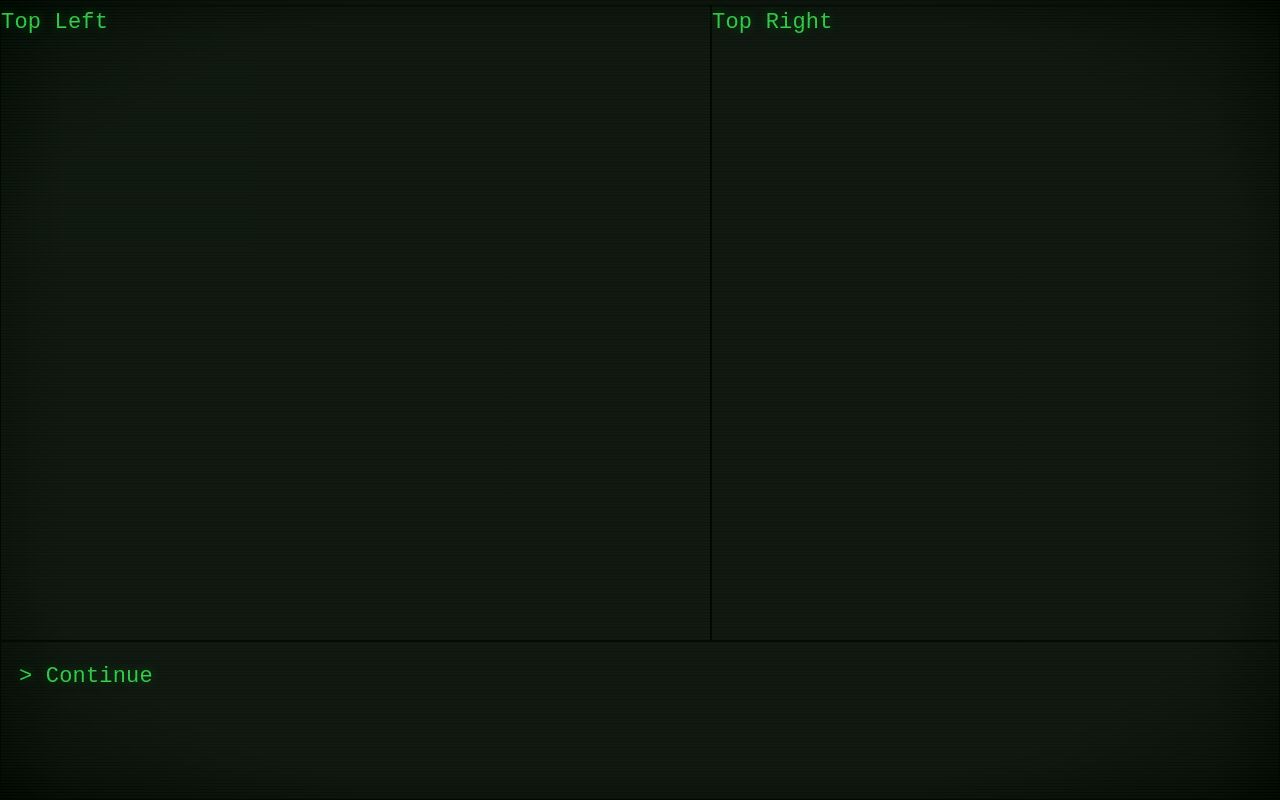
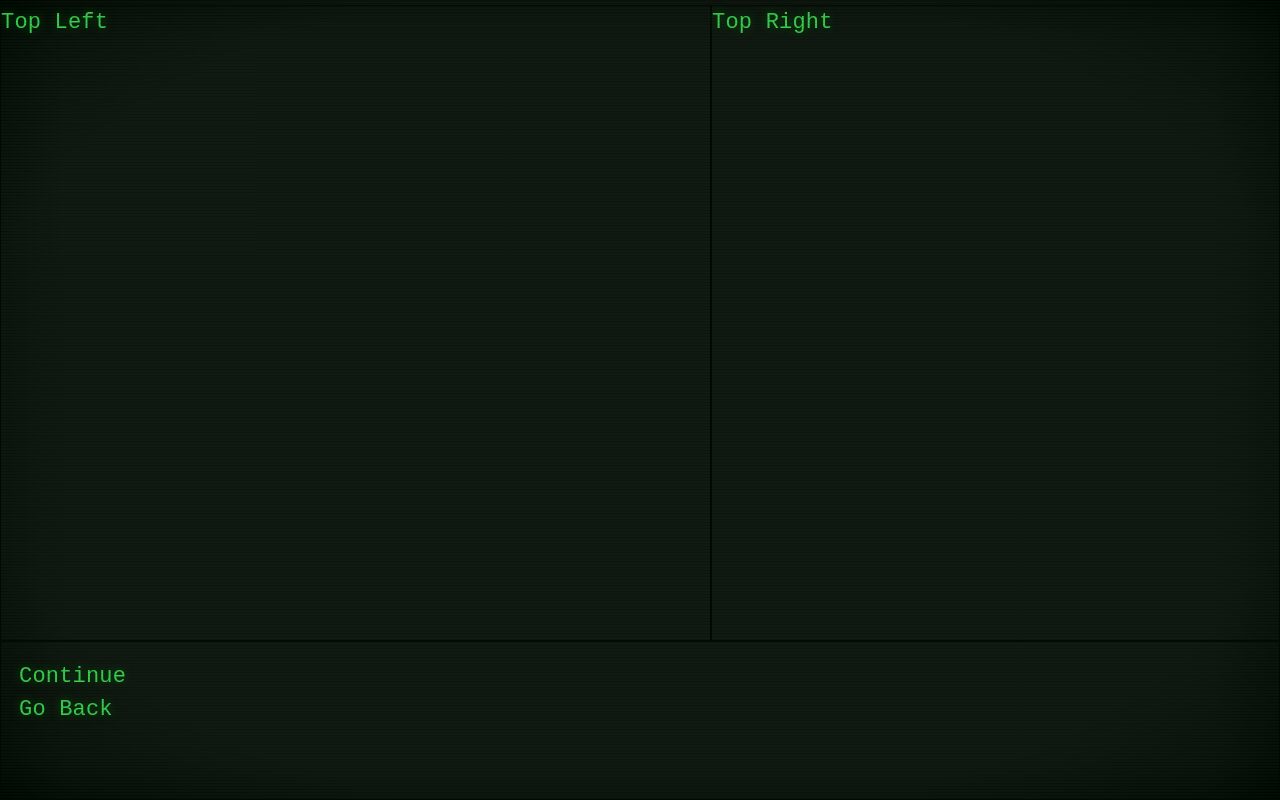
Before and after one commit to mpeck2023/ENGL389P4, a React (Vite) app in the folder p4port/: page / in a window 1280 px wide. Built offline with nearby package versions, Linux system fonts and the light colour scheme.

Commit message:
begun `ControlPanel` component

```diff
--- /dev/null
+++ b/p4port/components/ControlPanel.tsx
@@ -0,0 +1,12 @@
+export default function ControlPanel({
+    selectedOption
+}: {
+    selectedOption: number,
+}) {
+    return (
+        <div className="controlPanel">
+            <p>{`${selectedOption == 0 ? "> " : ""}Continue`}</p>
+            <p>{`${selectedOption == 1 ? "> " : ""}Go Back`}</p>
+        </div>
+    )
+}
--- a/p4port/src/App.tsx
+++ b/p4port/src/App.tsx
@@ -1,6 +1,7 @@
 import { parseFileToPassages } from "./service/passageParser";
 import './App.css'
 import { useState } from "react";
+import ControlPanel from "../components/ControlPanel";
 
 export default function MyApp() {
     const [started, setStarted] = useState(false);
@@ -128,14 +129,6 @@ function StoryBox(show) {
     );
 }
 
-function ControlPanel() {
-    return (
-        <div className="controlPanel">
-            <p>{"> Continue"}</p>
-        </div>
-    )
-}
-
 function Story() {
     return (
         <div id="story"/>
```
Also changed, not shown: p4port/components/POV.tsx (added).
